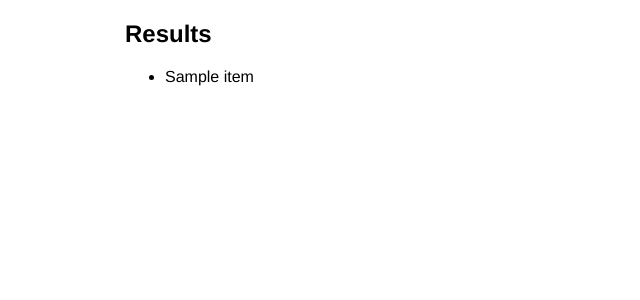
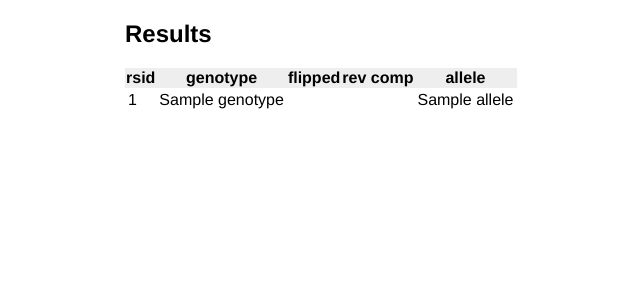
Before and after one commit to hdeweyh/strangerVisions, a Python web app: template templates/result.html in a window 1280 px wide. Shown: the top 300 px of the page, without its empty margins (115-755 px from the left). Run offline with Jinja, Linux system fonts and the light colour scheme; the template is opened without the code that fills it: most values are stand-ins (such as "Sample title", 1, 10 or a date in 2020).

Commit message:
modified web app to handle the new result organization

```diff
--- a/css/style.css
+++ b/css/style.css
@@ -6,3 +6,16 @@ body {
   max-width: 800px;
   margin: 0 auto;
 }
+
+table, th, td {
+  border-collapse: collapse;
+}
+
+td {
+  vertical-align: top;
+  padding: 3px;
+}
+
+tr:nth-child(2n-1){
+  background: #eee;
+}
--- a/templates/result.html
+++ b/templates/result.html
@@ -4,9 +4,22 @@
 
 {% block content %}
 <h2>Results</h2>
-<ul>
+<table>
+  <tr>
+    <th>rsid</th>
+    <th>genotype</th>
+    <th>flipped</th>
+    <th>rev comp</th>
+    <th>allele</th>
+  </tr>
 {% for item in results%}
-    <li>{{ item }}</li>
+  <tr>
+    <td>{{ item.rsid }}</td>
+    <td>{{ item.genotype }}</td>
+    <td>{% if item.flipped %}✓{% endif %}</td>
+    <td>{% if item.revComp %}✓{% endif %}</td>
+    <td>{{ item.allele }}</td>
+  </tr>
 {% endfor %}
-</ul>
+</table>
 {% endblock %}
```
